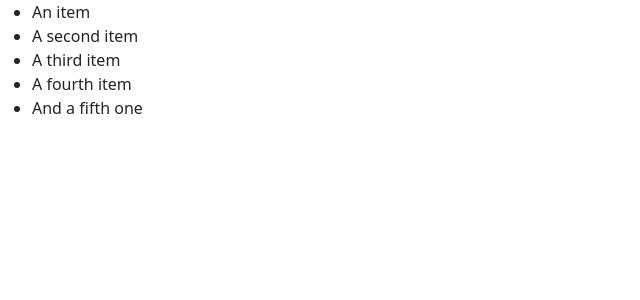
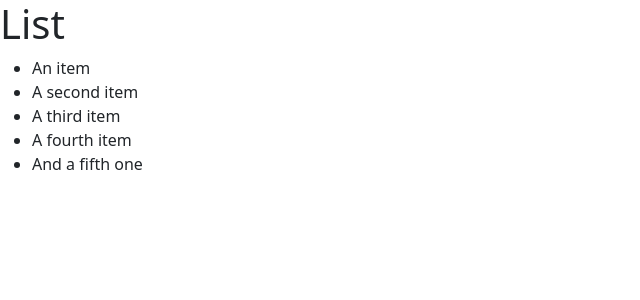
Before and after one commit to colonelagbo/react-app, a React (Vite) app: page / in a window 1280 px wide. Shown: the top 300 px of the page, without its empty margins (0-640 px from the left). Built offline with nearby package versions, Linux system fonts and the light colour scheme.

Commit message:
Fragment

```diff
--- a/src/components/ListGroup.tsx
+++ b/src/components/ListGroup.tsx
@@ -1,5 +1,9 @@
+import { fragment } from "react";
+
 function ListGroup() {
   return (
+    <>
+      <h1>List</h1>
       <ul ClassName="list-group">
         <li ClassName="list-group-item">An item</li>
         <li ClassName="list-group-item">A second item</li>
@@ -7,6 +11,7 @@ function ListGroup() {
         <li ClassName="list-group-item">A fourth item</li>
         <li ClassName="list-group-item">And a fifth one</li>
       </ul>
+    </>
   );
 }
 
```
Lines whose indentation alone changed are shown as unchanged.
